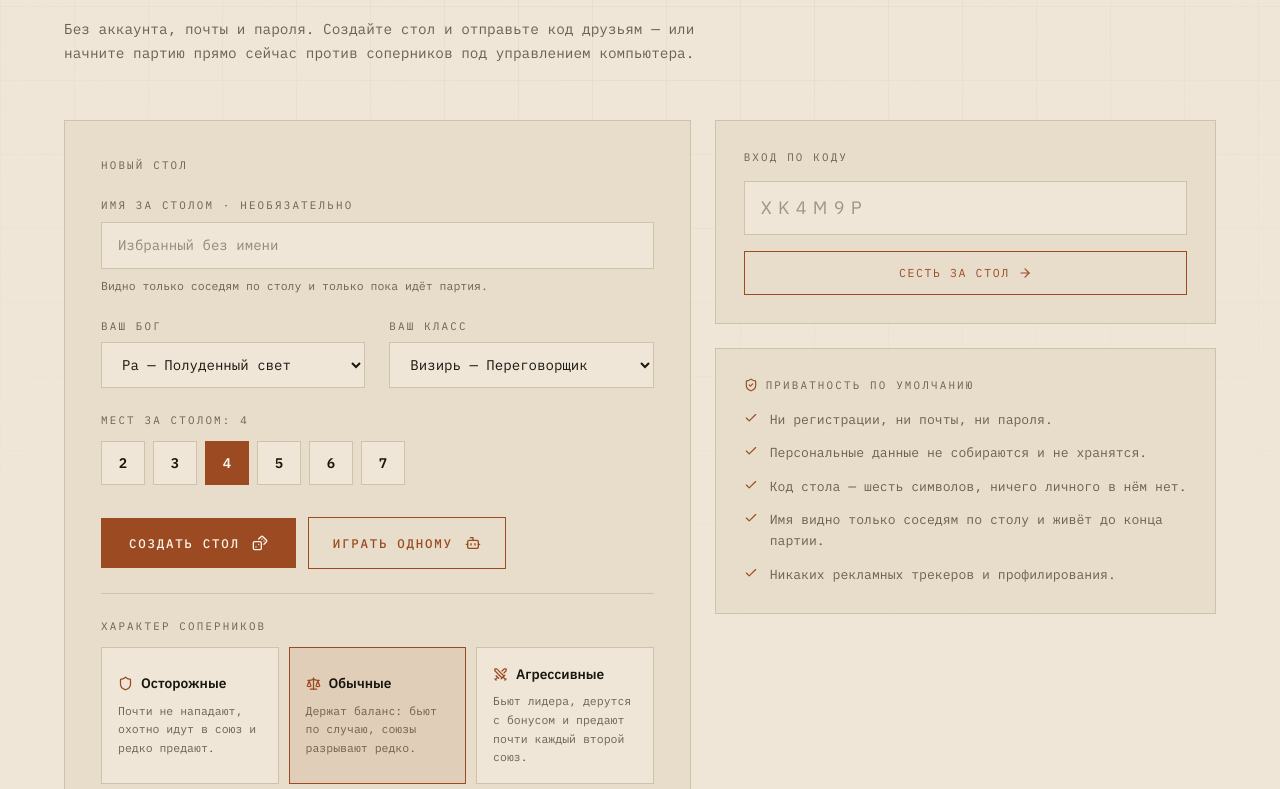
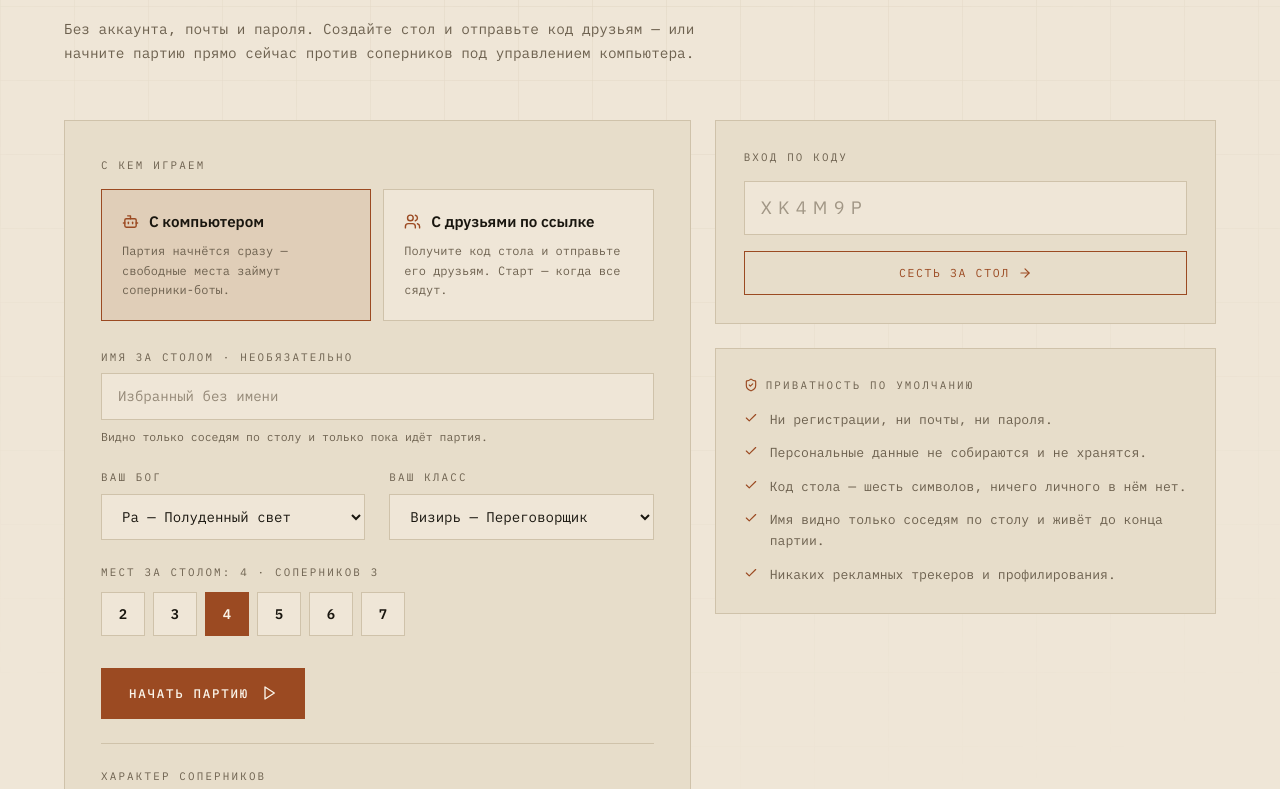
Before and after one commit to StolzEwigkeit/ma-at-battlefield, a React (Vite) app: page / in a window 1280 px wide. Shown: the part 8931-9720 px from the top of the page. Built offline with nearby package versions, Linux system fonts and the light colour scheme.

Commit message:
[FEAT] Добавил выбор противника

```diff
--- a/src/components/LobbySection.tsx
+++ b/src/components/LobbySection.tsx
@@ -17,6 +17,7 @@ const LobbySection = () => {
   const [cls, setCls] = useState(classes[0].id);
   const [code, setCode] = useState<string | null>(null);
   const [difficulty, setDifficulty] = useState('normal');
+  const [mode, setMode] = useState<'solo' | 'friends'>('solo');
 
   const [joinCode, setJoinCode] = useState('');
   const [joinError, setJoinError] = useState('');
@@ -125,7 +126,43 @@ const LobbySection = () => {
 
         <div className="mt-14 grid gap-6 lg:grid-cols-[1.25fr_1fr]">
           <div className="rounded-sm border border-border bg-card p-7 md:p-9">
-            <div className="label-mono mb-6">Новый стол</div>
+            <div className="label-mono mb-4">С кем играем</div>
+
+            <div className="mb-7 grid gap-3 sm:grid-cols-2">
+              {[
+                {
+                  id: 'solo' as const,
+                  name: 'С компьютером',
+                  icon: 'Bot',
+                  hint: 'Партия начнётся сразу — свободные места займут соперники-боты.',
+                },
+                {
+                  id: 'friends' as const,
+                  name: 'С друзьями по ссылке',
+                  icon: 'Users',
+                  hint: 'Получите код стола и отправьте его друзьям. Старт — когда все сядут.',
+                },
+              ].map((m) => {
+                const isActive = mode === m.id;
+                return (
+                  <button
+                    key={m.id}
+                    type="button"
+                    onClick={() => setMode(m.id)}
+                    aria-pressed={isActive}
+                    className={`rounded-sm border p-5 text-left transition-colors ${
+                      isActive ? 'border-primary bg-primary/10' : 'border-border bg-background hover:border-primary/60'
+                    }`}
+                  >
+                    <div className="flex items-center gap-2.5">
+                      <Icon name={m.icon} size={17} className="text-primary" />
+                      <span className="font-sans text-[0.95rem] font-semibold text-foreground">{m.name}</span>
+                    </div>
+                    <p className="mt-2 text-[0.75rem] leading-relaxed text-muted-foreground">{m.hint}</p>
+                  </button>
+                );
+              })}
+            </div>
 
             <div className="grid gap-6 md:grid-cols-2">
               <div className="md:col-span-2">
@@ -189,7 +226,11 @@ const LobbySection = () => {
               </div>
 
               <div className="md:col-span-2">
-                <div className="label-mono mb-3">Мест за столом: {seats}</div>
+                <div className="label-mono mb-3">
+                  {mode === 'solo'
+                    ? `Мест за столом: ${seats} · соперников ${Math.max(1, seats - 1)}`
+                    : `Мест за столом: ${seats}`}
+                </div>
                 <div className="flex flex-wrap gap-2">
                   {[2, 3, 4, 5, 6, 7].map((n) => (
                     <button
@@ -213,26 +254,22 @@ const LobbySection = () => {
             <div className="mt-8 flex flex-wrap items-center gap-3">
               <button
                 type="button"
-                onClick={createTable}
+                onClick={mode === 'solo' ? startSolo : createTable}
                 disabled={!!nickError || busy}
                 className="inline-flex items-center gap-3 rounded-sm bg-primary px-7 py-4 text-[0.78rem] font-medium uppercase tracking-[0.14em] text-primary-foreground transition-transform hover:-translate-y-0.5 disabled:cursor-not-allowed disabled:opacity-50"
               >
-                {code ? 'Пересобрать стол' : 'Создать стол'}
-                <Icon name="Dices" size={16} />
+                {mode === 'solo' ? 'Начать партию' : code ? 'Пересобрать стол' : 'Создать стол'}
+                <Icon name={mode === 'solo' ? 'Play' : 'Dices'} size={16} />
               </button>
 
-              <button
-                type="button"
-                onClick={startSolo}
-                disabled={!!nickError || busy}
-                className="inline-flex items-center gap-3 rounded-sm border border-primary px-6 py-4 text-[0.78rem] font-medium uppercase tracking-[0.14em] text-primary transition-colors hover:bg-primary hover:text-primary-foreground disabled:cursor-not-allowed disabled:opacity-50"
-              >
-                Играть одному
-                <Icon name="Bot" size={16} />
-              </button>
+              {mode === 'friends' && (
+                <span className="text-[0.75rem] text-muted-foreground">
+                  После создания появится код — отправьте его друзьям.
+                </span>
+              )}
             </div>
 
-            <div className="mt-6 border-t border-border pt-6">
+            <div className={`mt-6 border-t border-border pt-6 ${mode === 'solo' ? '' : 'hidden'}`}>
               <div className="label-mono mb-3">Характер соперников</div>
               <div className="grid gap-2.5 sm:grid-cols-3">
                 {[
@@ -283,7 +320,7 @@ const LobbySection = () => {
               </p>
             </div>
 
-            {code && (
+            {code && mode === 'friends' && (
               <div className="mt-8 animate-fade-in rounded-sm border border-primary/50 bg-primary/10 p-6">
                 <div className="label-mono">Код стола</div>
                 <div className="mt-2 font-sans text-3xl font-extrabold tracking-[0.3em] text-foreground">{code}</div>
```
